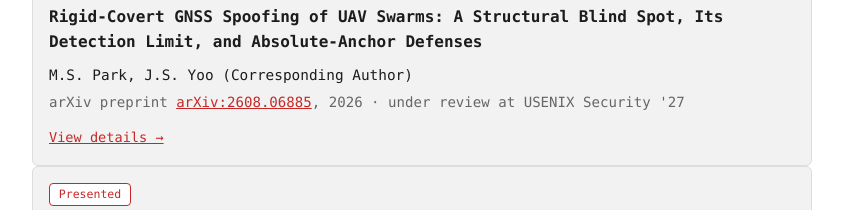
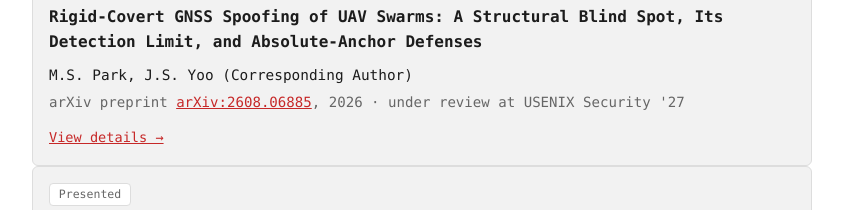
Before and after one commit to rokyp1278/rokyp1278.github.io, a plain HTML site: page index.html in a window 1280 px wide. Shown: the part 3085-3295 px from the top of the page, without its empty margins (218-1061 px from the left). Drawn offline with Linux system fonts and the light colour scheme.

Commit message:
Grey out the Presented badge like Published
The work is finished, so the badge should be de-emphasized the same way
the Published entry is rather than carrying the accent color reserved
for in-flight work.

Co-Authored-By: Claude Opus 5 <noreply@anthropic.com>

```diff
--- a/index.html
+++ b/index.html
@@ -157,7 +157,7 @@
         <a href="/publications/rigidshift.html" class="proj-link">View details &rarr;</a>
       </li>
       <li>
-        <span class="pub-status">Presented</span>
+        <span class="pub-status accepted">Presented</span>
         <span class="pub-title"><a href="/publications/sar-ship-tracking.html" class="card-link">Ship Tracking and Maritime Boundary Intrusion Early-Warning System Using SAR Satellite Imagery</a></span>
         <span class="pub-title-kr">SAR 위성영상 기반 선박 추적 및 해상 경계 침범 조기경보 시스템</span>
         <span class="pub-authors">M.S. Park, I. Ryu, M. Buhedma, J.S. Yoo (Corresponding Author)</span>
```
